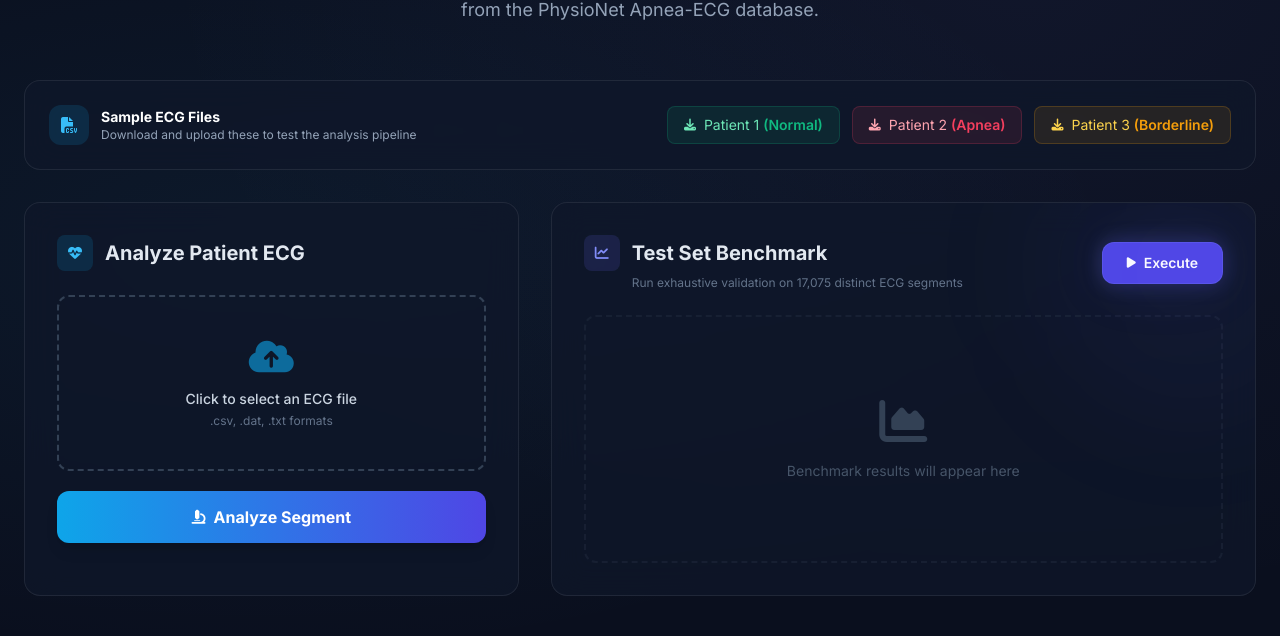
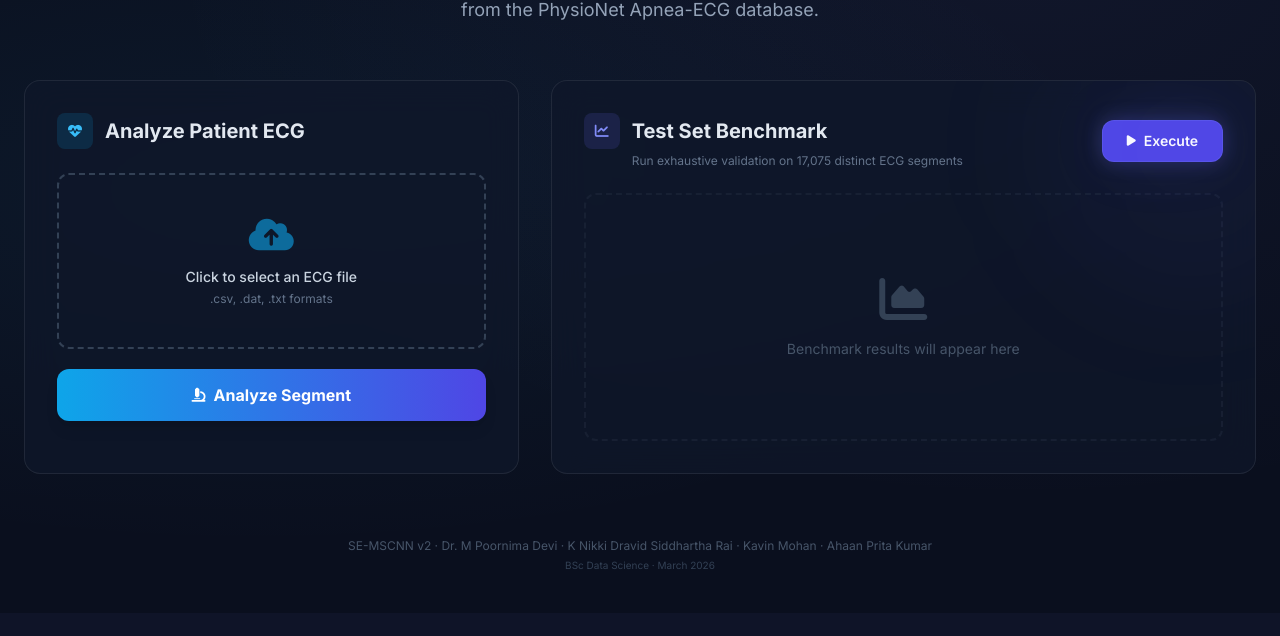
Before and after one commit to ndsidrofficial-hub/Sleep-Apnea-Project1, a Flask app: page / in a window 1280 px wide. Shown: the part 234-870 px from the top of the page. After the commit the page ends 803 px from the top, so only its background shows below. Run offline with Flask 3, Linux system fonts and the light colour scheme; some libraries are stand-ins or nearby versions.

Commit message:
ui_changes

```diff
--- a/templates/index.html
+++ b/templates/index.html
@@ -123,38 +123,6 @@
                 database.
             </p>
         </header>
-
-        <!-- Sample Downloads Banner -->
-        <section class="glass rounded-2xl p-6 mb-8 fade-in-up">
-            <div class="flex flex-col md:flex-row items-center justify-between gap-4">
-                <div class="flex items-center gap-3">
-                    <div class="w-10 h-10 rounded-xl bg-sky-500/15 flex items-center justify-center">
-                        <i class="fas fa-file-csv text-sky-400"></i>
-                    </div>
-                    <div>
-                        <h3 class="font-bold text-white text-sm">Sample ECG Files</h3>
-                        <p class="text-xs text-slate-400">Download and upload these to test the analysis pipeline</p>
-                    </div>
-                </div>
-                <div class="flex flex-wrap gap-3">
-                    <a href="/download_sample/sample_patient_1_normal.csv"
-                        class="sample-card inline-flex items-center gap-2 bg-emerald-500/10 border border-emerald-500/20 rounded-lg px-4 py-2 text-sm text-emerald-300 hover:text-emerald-200 no-underline">
-                        <i class="fas fa-download text-xs"></i>
-                        <span>Patient 1 <span class="text-emerald-500 font-semibold">(Normal)</span></span>
-                    </a>
-                    <a href="/download_sample/sample_patient_2_apnea.csv"
-                        class="sample-card inline-flex items-center gap-2 bg-rose-500/10 border border-rose-500/20 rounded-lg px-4 py-2 text-sm text-rose-300 hover:text-rose-200 no-underline">
-                        <i class="fas fa-download text-xs"></i>
-                        <span>Patient 2 <span class="text-rose-500 font-semibold">(Apnea)</span></span>
-                    </a>
-                    <a href="/download_sample/sample_patient_3_borderline.csv"
-                        class="sample-card inline-flex items-center gap-2 bg-amber-500/10 border border-amber-500/20 rounded-lg px-4 py-2 text-sm text-amber-300 hover:text-amber-200 no-underline">
-                        <i class="fas fa-download text-xs"></i>
-                        <span>Patient 3 <span class="text-amber-500 font-semibold">(Borderline)</span></span>
-                    </a>
-                </div>
-            </div>
-        </section>
 
         <main class="grid grid-cols-1 lg:grid-cols-12 gap-8">
 
```
